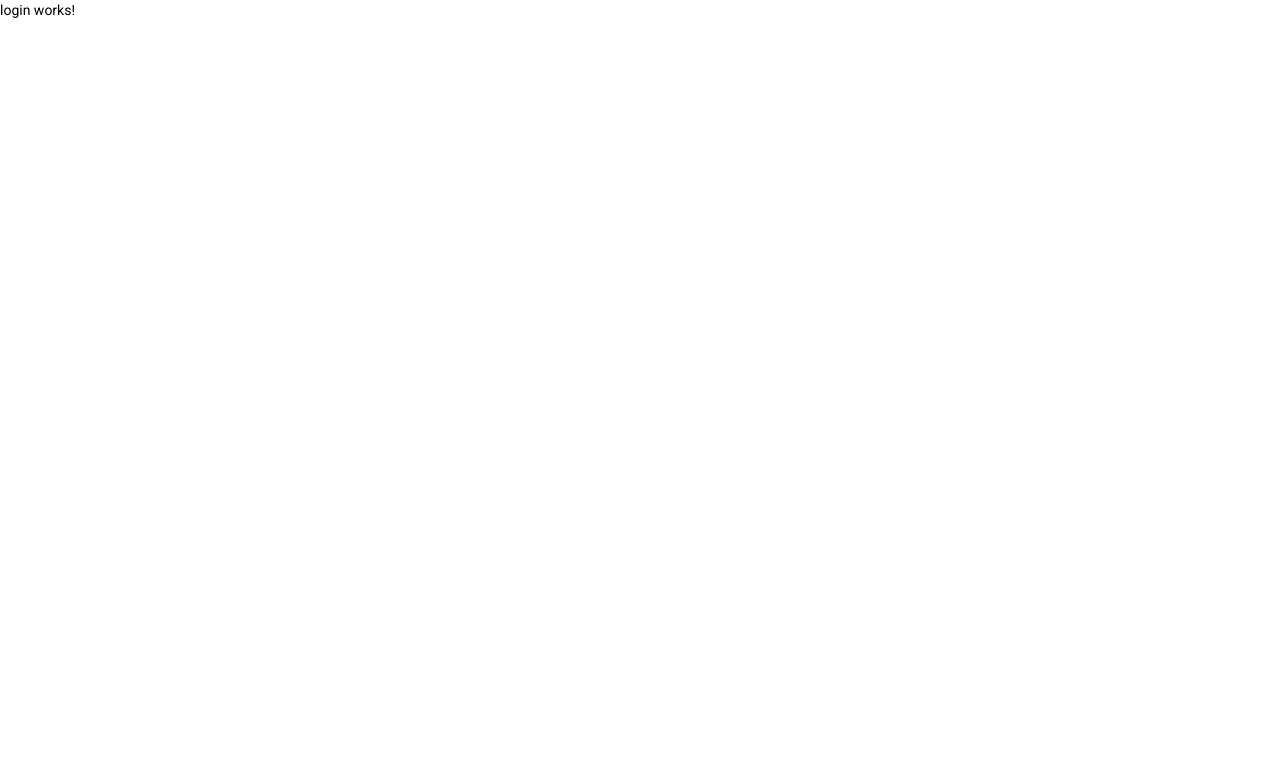
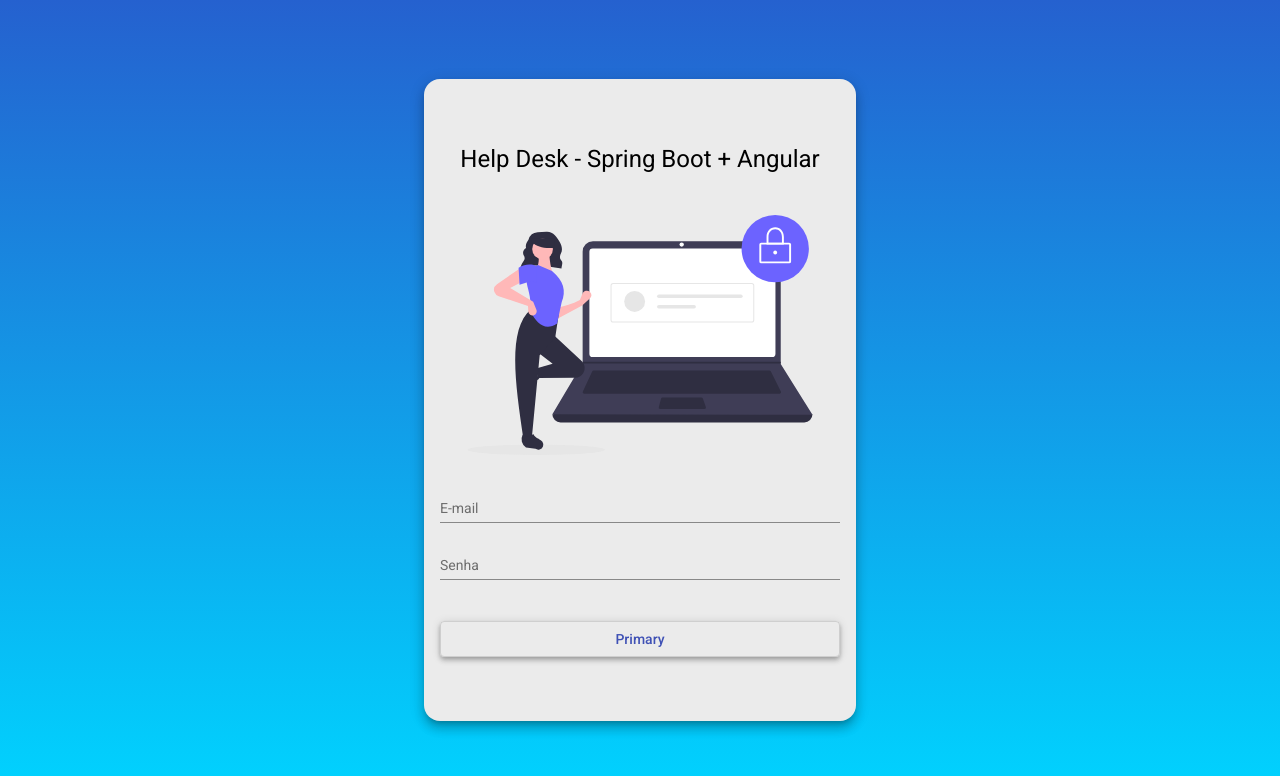
Before and after one commit to MarcosAdaSilva/helpdesk-front-end-, an Angular app: page /login in a window 1280 px wide. Shown: the top 776 px of the page. Built offline with nearby package versions, Linux system fonts and the light colour scheme.

Commit message:
HTML e CSS para LOGIN

```diff
--- a/src/app/components/login/login.component.css
+++ b/src/app/components/login/login.component.css
@@ -0,0 +1,39 @@
+.container {
+  height: 100%;
+  background: linear-gradient(
+    180deg,
+    rgba(2, 0, 36, 1) 0%,
+    rgba(37, 97, 207, 1) 0%,
+    rgba(0, 212, 255, 1) 100%
+  );
+  display: flex;
+  align-items: center;
+  justify-content: center;
+}
+
+.form {
+  width: 25rem;
+  margin: auto;
+  background-color: rgb(235, 235, 235);
+  padding: 4rem 1rem;
+  border-radius: 1rem;
+}
+
+h1 {
+  width: 100%;
+  text-align: center;
+}
+
+img {
+  height: 15rem;
+  width: 100%;
+  margin: 1.5rem auto 1.5rem auto;
+}
+
+.full-width {
+  width: 100%;
+}
+
+button {
+  margin-top: 1.5rem;
+}
--- a/src/app/components/login/login.component.html
+++ b/src/app/components/login/login.component.html
@@ -1 +1,28 @@
-<p>login works!</p>
+<div class="container">
+  <form class="form mat-elevation-z8">
+    <h1>Help Desk - Spring Boot + Angular</h1>
+
+    <img
+      src="assets/img/login-image.svg"
+      alt="Help Desk - Spring Boot + Angular"
+    />
+
+    <mat-form-field class="full-width">
+      <mat-label>E-mail</mat-label>
+      <input matInput placeholder="Ex. fulano@mail.com" />
+    </mat-form-field>
+
+    <mat-form-field class="full-width">
+      <mat-label>Senha</mat-label>
+      <input type="password" matInput placeholder="Ex. 123" />
+    </mat-form-field>
+
+    <button
+      class="full-width mat-elevation-z4"
+      mat-stroked-button
+      color="primary"
+    >
+      Primary
+    </button>
+  </form>
+</div>
```
Also changed, not shown: src/assets/img/login-image.svg (added).
